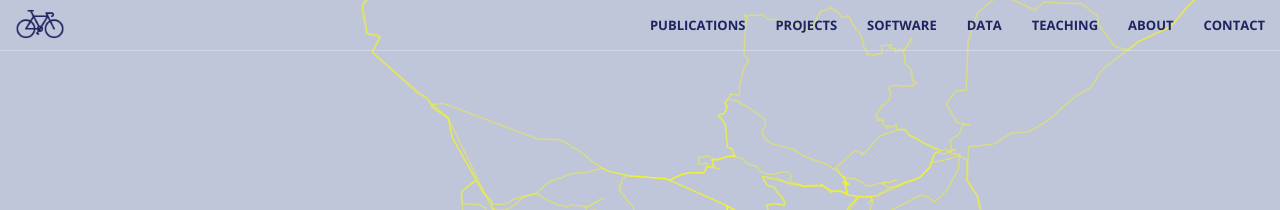
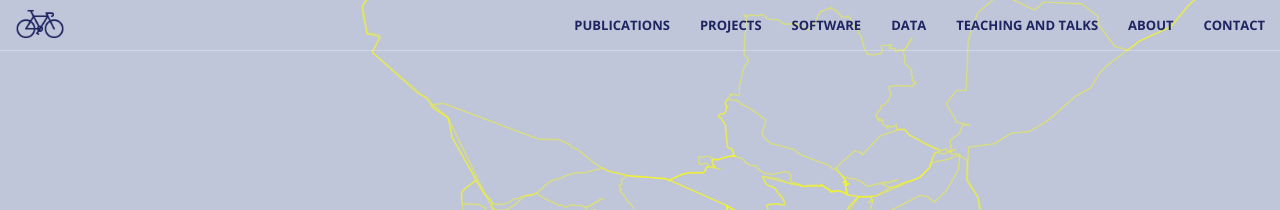
Before and after one commit to luccalino/luccalino.github.io, a Jekyll site: the page built from index.html, in a window 1280 px wide. Shown: the top 210 px of the page. Built offline with Jekyll 4.4.1, drawn with Linux system fonts in a browser that asks for light colours; nearby versions of some CDN libraries.

Commit message:
Update nav.html

```diff
--- a/_includes/nav.html
+++ b/_includes/nav.html
@@ -29,7 +29,7 @@
                     <a class="page-scroll" href="#data">Data</a>
                 </li>
                 <li>
-                    <a class="page-scroll" href="#teaching">Teaching</a>
+                    <a class="page-scroll" href="#teaching">Teaching and talks</a>
                 </li>
                 <li>
                     <a class="page-scroll" href="#about">About</a>
```
